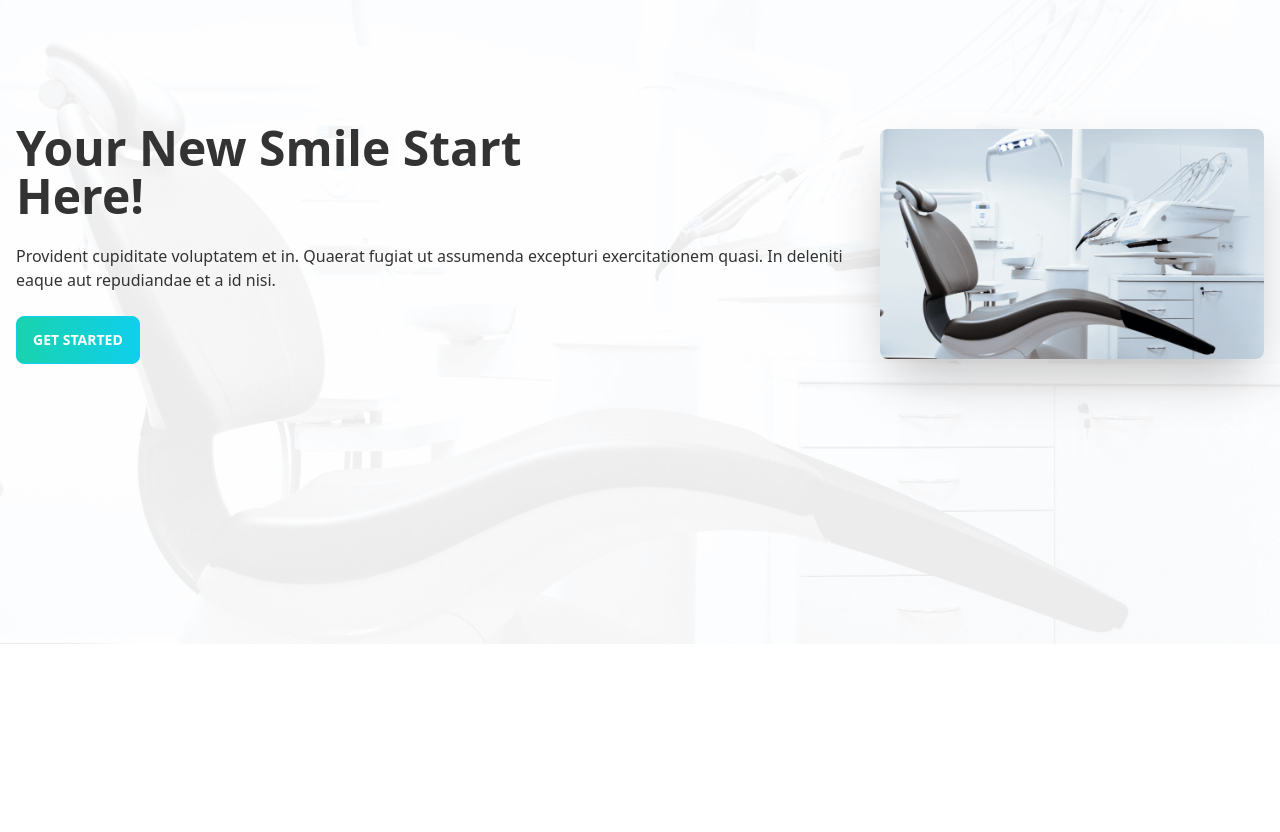
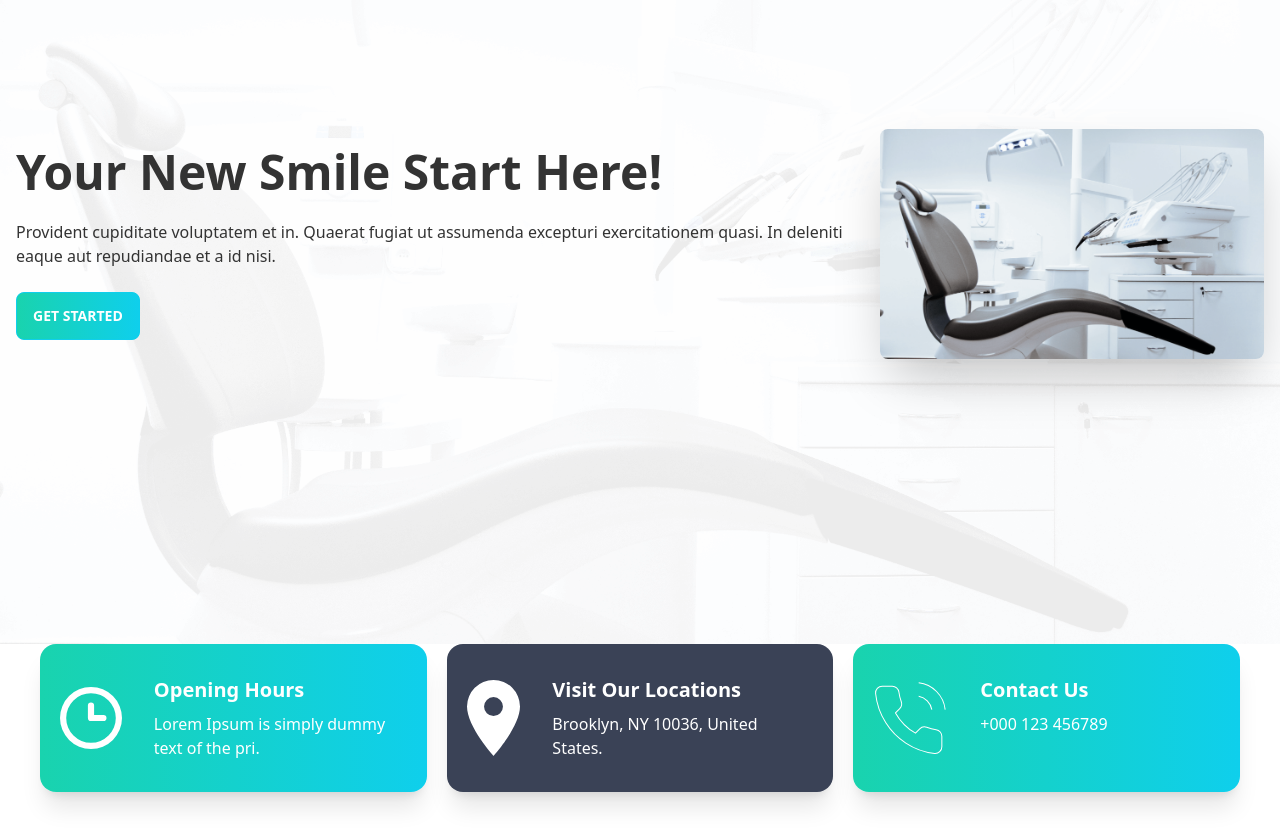
Before and after one commit to AbuKausar007/doctors-portal-client, a React (Create React App) app: page / in a window 1280 px wide. Shown: the part 220-1052 px from the top of the page. Before the commit the page ends 864 px from the top, so only its background shows below. Built offline with nearby package versions, Linux system fonts and the light colour scheme.

Commit message:
cardInfo part done

```diff
--- a/src/pages/Home/Banner.js
+++ b/src/pages/Home/Banner.js
@@ -11,8 +11,7 @@ const Banner = () => {
       <div class="hero-content flex-col lg:flex-row-reverse ">
         <img src={chair} class="max-w-sm rounded-lg shadow-2xl" />
         <div>
-          <h1 class="text-5xl font-bold">Your New Smile Start</h1>
-          <h1 class="text-5xl font-bold">Here!</h1>
+          <h1 class="text-5xl font-bold">Your New Smile Start Here!</h1>
 
           <p class="py-6">
             Provident cupiditate voluptatem et in. Quaerat fugiat ut assumenda
--- a/src/pages/Home/Home.js
+++ b/src/pages/Home/Home.js
@@ -1,10 +1,12 @@
 import React from "react";
 import Banner from "./Banner";
+import Info from "./Info";
 
 const Home = () => {
   return (
     <div>
       <Banner></Banner>
+      <Info></Info>
     </div>
   );
 };
--- /dev/null
+++ b/src/pages/Home/Info.js
@@ -0,0 +1,32 @@
+import React from "react";
+import InfoCard from "./InfoCard";
+import clock from "../../assets/icons/clock.svg";
+import marker from "../../assets/icons/marker.svg";
+import phone from "../../assets/icons/phone.svg";
+
+const Info = () => {
+  return (
+    <div className=" grid grid-cols-1 lg:grid-cols-3 gap-5 lg:px-10 lg:pb-10 px-4 pb-5">
+      <InfoCard
+        cardTitle="Opening Hours"
+        cardText="Lorem Ipsum is simply dummy text of the pri."
+        bgClass="bg-gradient-to-r from-secondary to-primary"
+        img={clock}
+      ></InfoCard>
+      <InfoCard
+        cardTitle="Visit Our Locations"
+        cardText="Brooklyn, NY 10036, United States."
+        bgClass="bg-accent"
+        img={marker}
+      ></InfoCard>
+      <InfoCard
+        cardTitle="Contact Us"
+        cardText="+000 123 456789"
+        bgClass="bg-gradient-to-r from-secondary to-primary"
+        img={phone}
+      ></InfoCard>
+    </div>
+  );
+};
+
+export default Info;
--- /dev/null
+++ b/src/pages/Home/InfoCard.js
@@ -0,0 +1,17 @@
+import React from "react";
+
+const InfoCard = ({ img, cardTitle, cardText, bgClass }) => {
+  return (
+    <div class={`card lg:card-side ${bgClass} shadow-xl`}>
+      <figure className="lg:pl-5 lg:pt-0 pt-5">
+        <img src={img} alt="Album" />
+      </figure>
+      <div class="card-body text-white">
+        <h2 class="card-title ">{cardTitle}</h2>
+        <p>{cardText}</p>
+      </div>
+    </div>
+  );
+};
+
+export default InfoCard;
```
